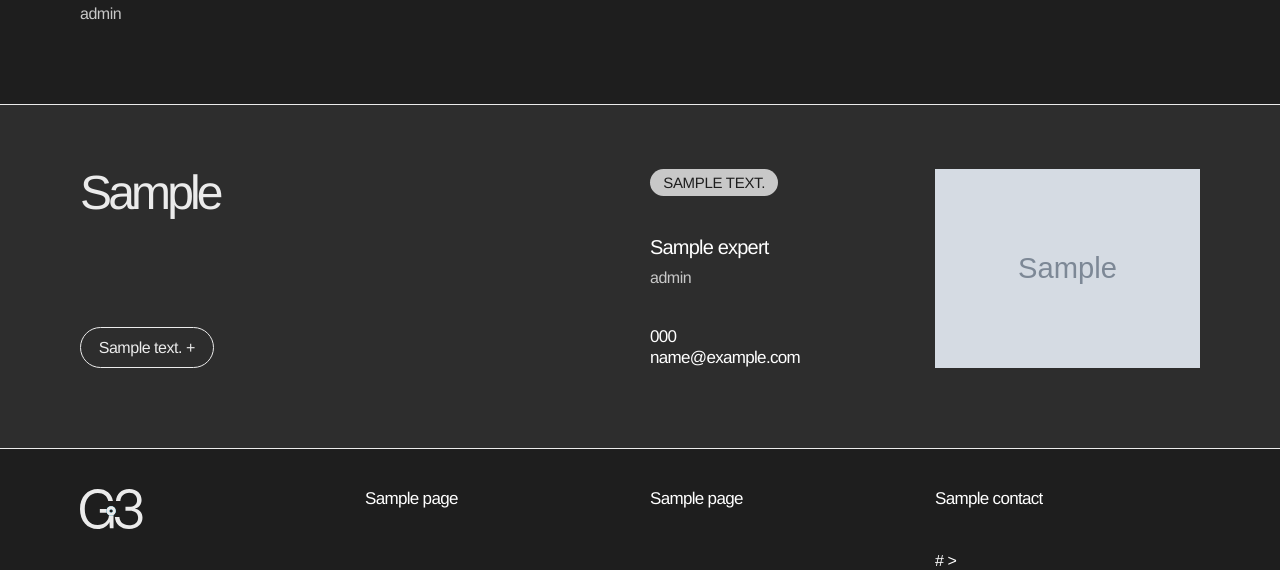
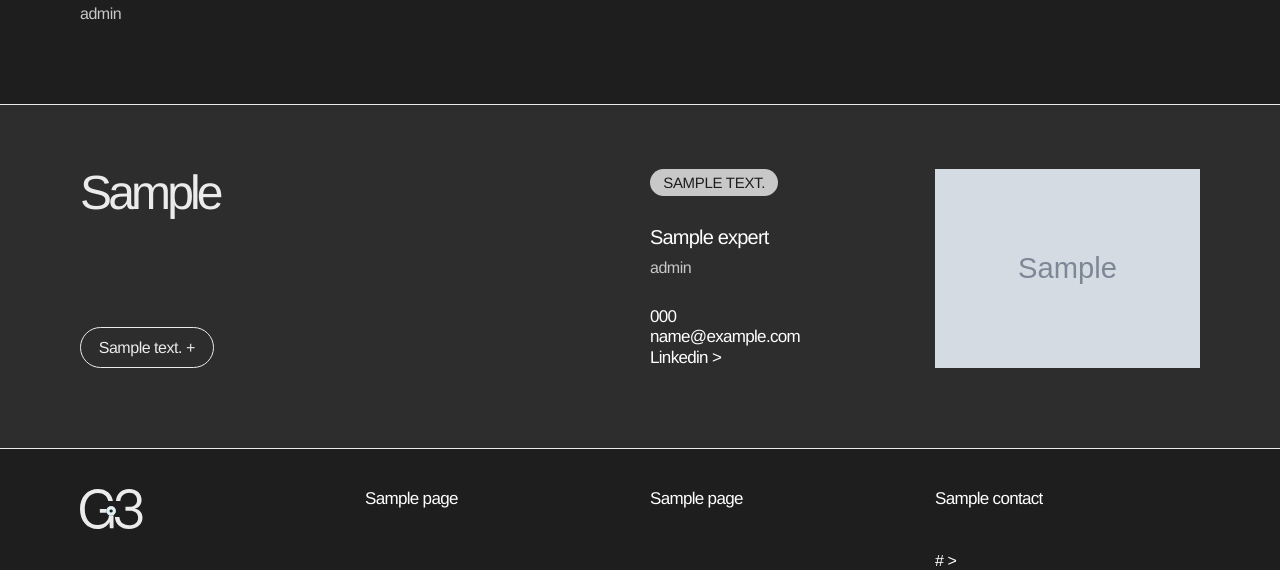
Before and after one commit to m-abramczyk/B2B-automotive-website, a Django app: page /en/ in a window 1280 px wide. Shown: the part 3223-3793 px from the top of the page. Run offline with Django 5.2, Linux system fonts and the light colour scheme; tables that the repository leaves empty hold one stand-in row (values such as "Sample post"); grey boxes marked "Sample" are stand-in pictures; data that the repository does not hold is empty; some libraries are stand-ins or nearby versions; some web fonts are replaced.

Commit message:
Added linkedin links to expert and Founders/Specialists

```diff
--- a/case_studies/models.py
+++ b/case_studies/models.py
@@ -68,14 +68,12 @@ class CaseStudy(models.Model):
         max_length=60,
         blank=True,
         null=True,
-        default='Key data:',
         help_text=('Header of Key Data block'),
     )
     labels_header = models.CharField(
         max_length=60,
         blank=True,
         null=True,
-        default='Scope of work:',
         help_text=('Header of labels group'),
     )
     text = HTMLField(
--- a/experts/admin.py
+++ b/experts/admin.py
@@ -12,7 +12,7 @@ class ExpertAdmin(TranslationAdmin):
         }),
         ('Contact Data', {
             'classes': ('collapse',),
-            'fields': ('phone_number', 'email'),
+            'fields': ('phone_number', 'email', 'linkedin'),
         }),
         ('Call to action', {
             'classes': ('collapse',),
--- a/experts/models.py
+++ b/experts/models.py
@@ -39,6 +39,12 @@ class Expert(models.Model):
         null=True,
         help_text=('Email address in proper format'),
     )
+    linkedin = models.CharField(
+        max_length=50,
+        blank=True,
+        null=True,
+        help_text=('Expert Linkedin URL'),
+    )
 
     # Label
     label = models.ForeignKey(
--- a/settings/base.py
+++ b/settings/base.py
@@ -159,7 +159,7 @@ EMAIL_BACKEND = "django.core.mail.backends.console.EmailBackend"
 TINYMCE_DEFAULT_CONFIG = {
     "height": 300,
     "width": 625,
-    'toolbar': 'undo redo | bold | link | bullist numlist',
+    'toolbar': 'undo redo | bold | link | bullist numlist | removeformat',
     'plugins': 'link, lists',
     'branding': False,
     'menubar': False,
--- a/special_blocks/models.py
+++ b/special_blocks/models.py
@@ -1,5 +1,6 @@
 import os
 from django.db import models
+from tinymce.models import HTMLField
 
 from labels.models import Label
 
@@ -123,8 +124,8 @@ class FounderInfo(models.Model):
         ('Name and surname'),
         max_length=60,
     )
-    role = models.TextField(
-        max_length=120,
+    role = HTMLField(
+        max_length=255,
         blank=True,
         null=True,
         help_text=('Founder role. Format text with break-lines, max 60 characters'),
@@ -182,8 +183,8 @@ class SpecialistInfo(models.Model):
         ('Name and surname'),
         max_length=60,
     )
-    role = models.TextField(
-        max_length=120,
+    role = HTMLField(
+        max_length=255,
         blank=True,
         null=True,
         help_text=('Specialist role. Format text with break-lines, max 60 characters'),
--- a/templates/block-expert.html
+++ b/templates/block-expert.html
@@ -18,12 +18,21 @@
 
                 <div>
                     <h5 class="text-24 true-white">{{ expert.name }}</h5>
-                    <p class="text-18 light-grey text-block">{{ expert.role }}</p>
+                    {% if expert.role %}
+                        <p class="text-18 light-grey text-block">{{ expert.role }}</p>
+                    {% endif %}
                 </div>
 
                 <div class="text-20 true-white">
-                    <a href="tel:{{ expert.phone_number }}">{{ expert.phone_number }}</a><br>
-                    <a href="mailto:{{ expert.email }}">{{ expert.email }}</a>
+                    {% if expert.phone_number %}
+                        <a href="tel:{{ expert.phone_number }}">{{ expert.phone_number }}</a><br>
+                    {% endif %}
+                    {% if expert.email %}
+                        <a href="mailto:{{ expert.email }}">{{ expert.email }}</a>
+                    {% endif %}
+                    {% if expert.linkedin %}
+                        <br><a href="{{ expert.linkedin }}" target="_blank">Linkedin ></a>
+                    {% endif %}
                 </div>
 
             </div>
--- a/templates/block-founders.html
+++ b/templates/block-founders.html
@@ -13,7 +13,7 @@
                         <img src="{{ founder.thumbnail.url }}" alt="{{ founder.name }}">
                     {% endif %}
                     <h5 class="text-20 true-white">{{ founder.name }}</h5>
-                    <p class="text-18 light-grey text-block">{{ founder.role }}</p>
+                    <div class="text-18 light-grey tinymce">{{ founder.role|safe }}</div>
                 </div>
             {% endfor %}
 
--- a/templates/block-specialists.html
+++ b/templates/block-specialists.html
@@ -13,7 +13,7 @@
                         <img src="{{ specialist.thumbnail.url }}" alt="{{ specialist.name }}">
                     {% endif %}
                     <h5 class="text-20 true-white">{{ specialist.name }}</h5>
-                    <p class="text-18 light-grey text-block">{{ specialist.role }}</p>
+                    <div class="text-18 light-grey tinymce">{{ specialist.role|safe }}</div>
                 </div>
             {% endfor %}
 
--- a/templates/page-case-study-detail.html
+++ b/templates/page-case-study-detail.html
@@ -53,6 +53,7 @@
         </div>
 
         <!-- Content -->
+        {% if sections %}
             <div class="grid block-cs cs-content">
 
 
@@ -90,6 +91,7 @@
                 {% endif %}
 
             </div>
+        {% endif %}
 
         <!-- Previous / Next -->
         <div class="grid block-cs cs-previous-next">
```
Also changed, not shown: case_studies/migrations/0023_alter_casestudy_header_alter_casestudy_header_de_and_more.py (added), experts/migrations/0007_expert_linkedin.py (added), locale/de/LC_MESSAGES/django.po, special_blocks/migrations/0013_alter_founderinfo_role_alter_founderinfo_role_de_and_more.py (added), special_blocks/migrations/0014_alter_founderinfo_role_alter_founderinfo_role_de_and_more.py (added), 1 other file. Lines whose indentation alone changed are shown as unchanged.
